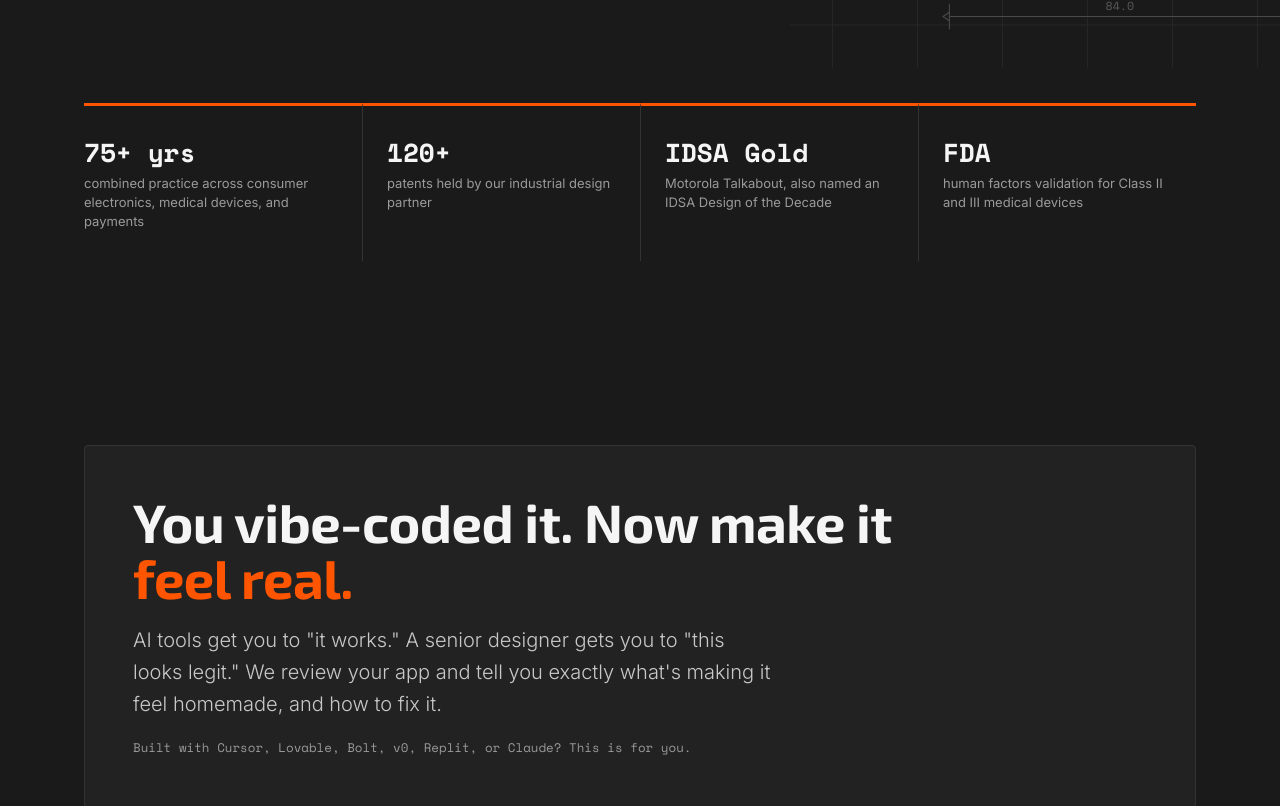
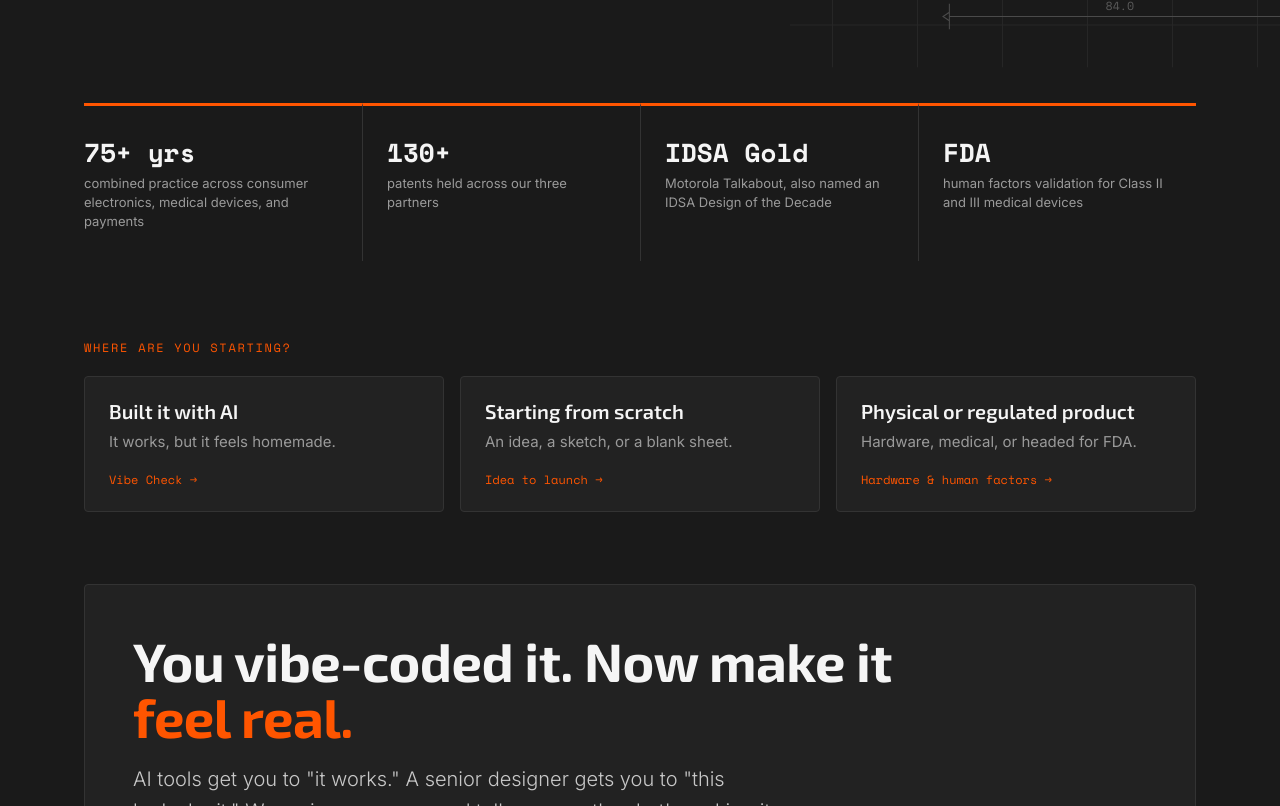
Before and after one commit to johnsalisbury-sketch/adaptivstudios-site, a plain HTML site: page index.html in a window 1280 px wide. Shown: the part 628-1434 px from the top of the page. Drawn offline with nearby package versions, Linux system fonts and the light colour scheme.

Commit message:
Add 'Where are you starting?' path band; patents 130+ across partners; John 9+ patents
Co-Authored-By: Claude Opus 5.5 <noreply@anthropic.com>
Claude-Session: https://claude.ai/code/session_01G3BLdiu6yCjN8E2cVNk5Ww

```diff
--- a/index.html
+++ b/index.html
@@ -86,6 +86,16 @@
   .proof .wrap>div:first-child{border-left:0;padding-left:0}
   .proof b{display:block;font-family:var(--mono);font-size:26px;font-weight:700;line-height:1.1;color:var(--text)}
   .proof span{display:block;margin-top:8px;font-size:13px;color:var(--muted);line-height:1.45}
+
+  /* ---------- starting paths ---------- */
+  .paths{padding:0}
+  section.block.vibe{padding-top:72px}
+  .path-grid{display:grid;grid-template-columns:repeat(3,1fr);gap:16px;margin-top:16px}
+  .path{display:flex;flex-direction:column;gap:6px;padding:22px 24px;background:var(--card);border:1px solid var(--line);border-radius:4px;text-decoration:none;transition:border-color .2s}
+  .path:hover,.path:focus-visible{border-color:var(--orange)}
+  .path b{font-family:var(--display);font-size:20px;font-weight:600;line-height:1.25}
+  .path span{color:var(--muted);font-size:15px}
+  .path i{font-style:normal;margin-top:auto;padding-top:10px;font-family:var(--mono);font-size:12px;color:var(--orange)}
 
   /* ---------- sections ---------- */
   section.block{padding:112px 0;border-bottom:1px solid var(--line)}
@@ -297,6 +307,7 @@
     .network{grid-template-columns:1fr}
     .step,.step+.step{padding:0;border-left:0}
     .fields{grid-template-columns:1fr}
+    .path-grid{grid-template-columns:1fr}
     .gets li{grid-template-columns:1fr;gap:4px}
     form{padding:24px}
     footer .meta{text-align:left}
@@ -365,11 +376,22 @@
   <div class="proof">
     <div class="wrap">
       <div><b>75+ yrs</b><span>combined practice across consumer electronics, medical devices, and payments</span></div>
-      <div><b>120+</b><span>patents held by our industrial design partner</span></div>
+      <div><b>130+</b><span>patents held across our three partners</span></div>
       <div><b>IDSA Gold</b><span>Motorola Talkabout, also named an IDSA Design of the Decade</span></div>
       <div><b>FDA</b><span>human factors validation for Class II and III medical devices</span></div>
     </div>
   </div>
+
+  <nav class="paths" aria-label="Where are you starting?">
+    <div class="wrap">
+      <span class="eyebrow">Where are you starting?</span>
+      <div class="path-grid">
+        <a class="path" href="#vibe-check" data-focus="Vibe Check review"><b>Built it with AI</b><span>It works, but it feels homemade.</span><i>Vibe Check &rarr;</i></a>
+        <a class="path" href="#lifecycle" data-focus="Full product development"><b>Starting from scratch</b><span>An idea, a sketch, or a blank sheet.</span><i>Idea to launch &rarr;</i></a>
+        <a class="path" href="#services" data-focus="Industrial design &amp; manufacturing"><b>Physical or regulated product</b><span>Hardware, medical, or headed for FDA.</span><i>Hardware &amp; human factors &rarr;</i></a>
+      </div>
+    </div>
+  </nav>
 
   <section class="block vibe" id="vibe-check" aria-labelledby="vc-h">
     <div class="wrap">
@@ -546,7 +568,7 @@
             <div class="row"><span class="mono-av"><svg width="22" height="22" viewBox="0 0 24 24" fill="none" stroke="currentColor" stroke-width="1.75" stroke-linecap="round" stroke-linejoin="round" aria-hidden="true"><rect x="2" y="4" width="20" height="16" rx="2"/><path d="M10 4v4"/><path d="M2 8h20"/><path d="M6 4v4"/></svg></span><span class="disc">Partner</span></div>
             <h3>Product &amp; UX Design</h3>
             <div class="role">20 years of interaction design</div>
-            <p>Principal-level product designer across consumer electronics, healthcare, fintech, and payments. Led UX for a flagship TV line and an early Android phone, and designed medical diagnostic interfaces.</p>
+            <p>Principal-level product designer across consumer electronics, healthcare, fintech, and payments. Led UX for a flagship TV line and an early Android phone, and designed medical diagnostic interfaces. Named on 9+ patents.</p>
           </div>
           <div class="foot"><span>Sony · Kyocera · Intuit</span><em>Sony Presidential Award</em></div>
         </article>
@@ -635,6 +657,8 @@
     if(!m.value.trim())m.value="App link:\nTest login (if needed):\nWho it's for:\n";
   });
 
+  // starting-path cards pre-select the form's focus
+  document.querySelectorAll('.path[data-focus]').forEach(a=>a.addEventListener('click',()=>{document.getElementById('f-focus').value=a.dataset.focus}));
   // "Request a review" pre-selects the deeper tiers
   document.getElementById('rv-book').addEventListener('click',()=>{document.getElementById('f-focus').value='Deep audit or advisory'});
 
```
